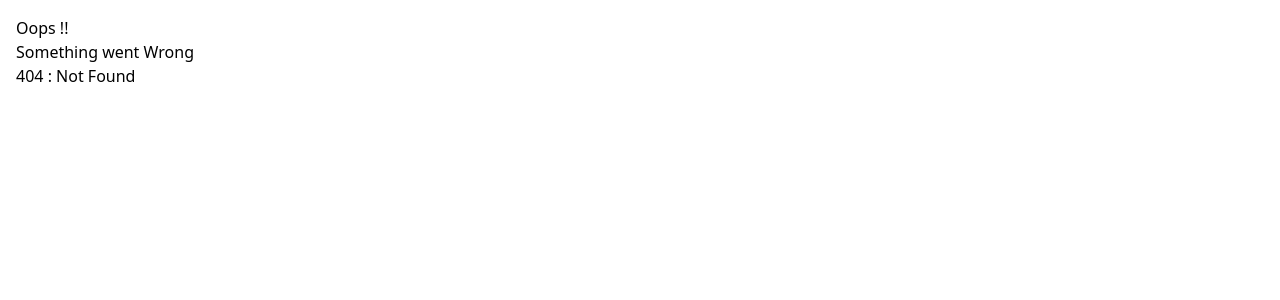
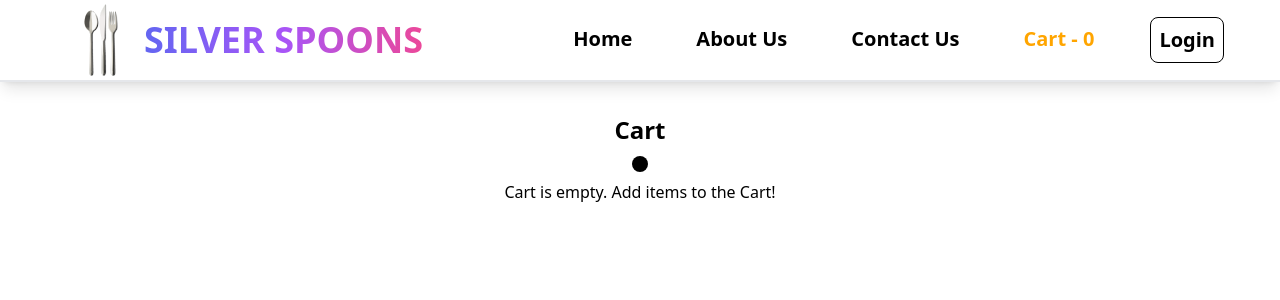
Before and after one commit to pulkitgaur07/namaste-react, a React (Vite) app: page /cart in a window 1280 px wide. Before the commit this address had no page. Shown: the top 300 px of the page. Built offline with nearby package versions, Linux system fonts and the light colour scheme.

Commit message:
redux task completed

```diff
--- a/package.json
+++ b/package.json
@@ -2,7 +2,6 @@
   "name": "namaste-react",
   "version": "1.0.0",
   "description": "This is Namaste React by Akshay Saini.",
-  "main": "src/App.js",
   "scripts": {
     "start": "parcel index.html",
     "build": "parcel build index.html",
@@ -21,8 +20,10 @@
     "tailwindcss": "^3.4.7"
   },
   "dependencies": {
+    "@reduxjs/toolkit": "^2.2.7",
     "react": "^18.3.1",
     "react-dom": "^18.3.1",
+    "react-redux": "^9.1.2",
     "react-router-dom": "^6.25.1"
   }
 }
--- a/src/components/Body.js
+++ b/src/components/Body.js
@@ -93,7 +93,7 @@
       </div>
       </div>
       <div className="mx-7">
-        <div className="flex flex-wrap ">
+        <div className="flex justify-center items-center flex-wrap ">
           {filteredRestaurants &&
             filteredRestaurants.map((restaurant) => (
               <Link
--- /dev/null
+++ b/src/components/Cart.js
@@ -0,0 +1,28 @@
+import { useDispatch, useSelector } from "react-redux";
+import ItemList from "./ItemList";
+import { clearCart } from "../utils/cartSlice";
+
+const Cart = () => {
+  const cartItems = useSelector((store) => store.cart.items);
+
+  const dispatch = useDispatch();
+
+  const handleClearCart = () => {
+    dispatch(clearCart());
+  };
+  return (
+    <div className="text-center m-4 p-4">
+      <h1 className="text-2xl font-bold">Cart</h1>
+      <div className="w-6/12 m-auto">
+        <button
+          className="p-2 m-2 bg-black text-white rounded-lg"
+          onClick={handleClearCart}
+        ></button>
+        {cartItems.length === 0 && <h1>Cart is empty. Add items to the Cart!</h1>}
+        <ItemList items={cartItems} />
+      </div>
+    </div>
+  );
+};
+
+export default Cart;
--- a/src/components/Header.js
+++ b/src/components/Header.js
@@ -1,9 +1,11 @@
 import { useState } from "react";
 import { NavLink } from "react-router-dom";
 import logo from "../images/logo.svg";
+import { useSelector } from "react-redux";
 
 const Header = () => {
   const [buttonStatus, setButtonStatus] = useState("Login");
+  const cartItems = useSelector((store)=>(store.cart.items));
   return (
     <div className="border-b-2 shadow-lg">
       <div className="mx-8 flex h-20 justify-between">
@@ -50,7 +52,7 @@
               }
             >
               <li className="m-6 p-2 font-semibold text-xl hover:text-orange-400">
-                Cart
+                Cart - {cartItems.length}
               </li>
             </NavLink>
 
--- a/src/components/ItemList.js
+++ b/src/components/ItemList.js
@@ -1,7 +1,14 @@
+import { useDispatch } from "react-redux";
 import { IMG_URL } from "../utils/constants";
+import { addItem } from "../utils/cartSlice";
 
 const ItemList = ({ items }) => {
   // console.log(items);
+  const dispatch = useDispatch();
+
+  const handleAddItem = (item)=>{
+    dispatch(addItem(item));
+  }
   return (
     <div>
       {items.map((item) => (
@@ -20,9 +27,11 @@
           </div>
           <div className="w-3/12 flex justify-center">
             <div className="w-3/4 h-3/4 rounded-lg bg-[image:var(--image-url)] bg-no-repeat bg-center bg-cover bg-orange-600" style={{ "--image-url": `url(${IMG_URL+item.card.info.imageId})` }}></div>
-            <div className="p-2 w-20 absolute translate-y-28 bg-white rounded-lg text-green-600 text-center font-bold border border-black uppercase">
+            <button onClick={() => handleAddItem(item)}>
+            <div className="p-2 w-20 absolute -translate-x-28 translate-y-6 bg-white rounded-lg text-green-600 text-center font-bold border border-black uppercase">
               Add
             </div>
+            </button>
           </div>
         </div>
       ))}
--- /dev/null
+++ b/src/utils/appStore.js
@@ -0,0 +1,10 @@
+import { configureStore } from "@reduxjs/toolkit";
+import cartReducer from "./cartSlice";
+
+const appStore = configureStore({
+    reducer : {
+        cart : cartReducer,
+    }
+});
+
+export default appStore;
--- /dev/null
+++ b/src/utils/cartSlice.js
@@ -0,0 +1,23 @@
+import { createSlice } from "@reduxjs/toolkit";
+
+const cartSlice = createSlice({
+  name: "cart",
+  initialState: {
+    items: [],
+  },
+  reducers: {
+    addItem: (state, action) => {
+      state.items.push(action.payload);
+    },
+    removeItem: (state, action) => {
+      state.items.pop();
+    },
+    clearCart: (state) => {
+      state.items.length = 0;
+    },
+  },
+});
+
+export const { addItem, removeItem, clearCart } = cartSlice.actions;
+
+export default cartSlice.reducer;
```
Also changed, not shown: src/App.js (+9 -0 lines), 2 other files (tests, documents, lock files or other folders).
